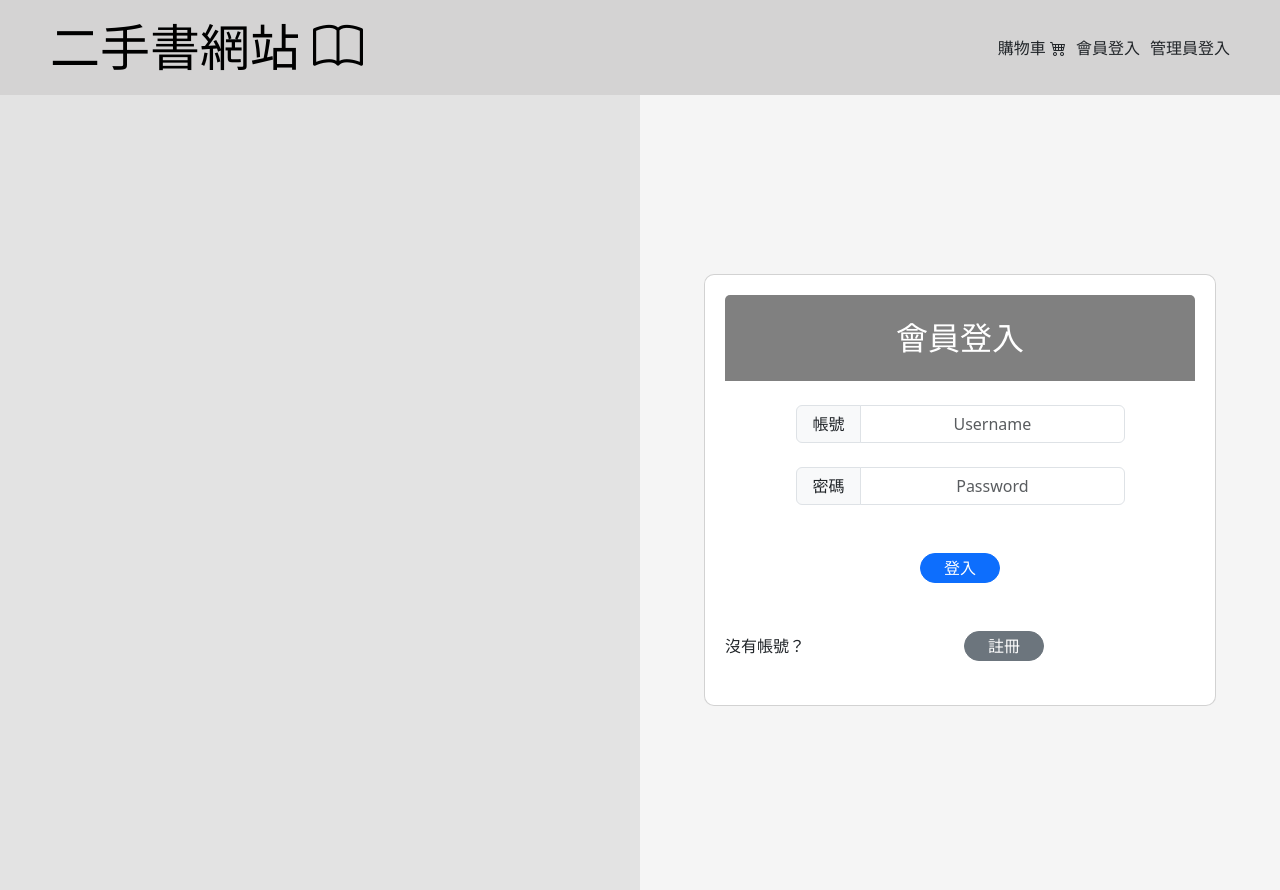
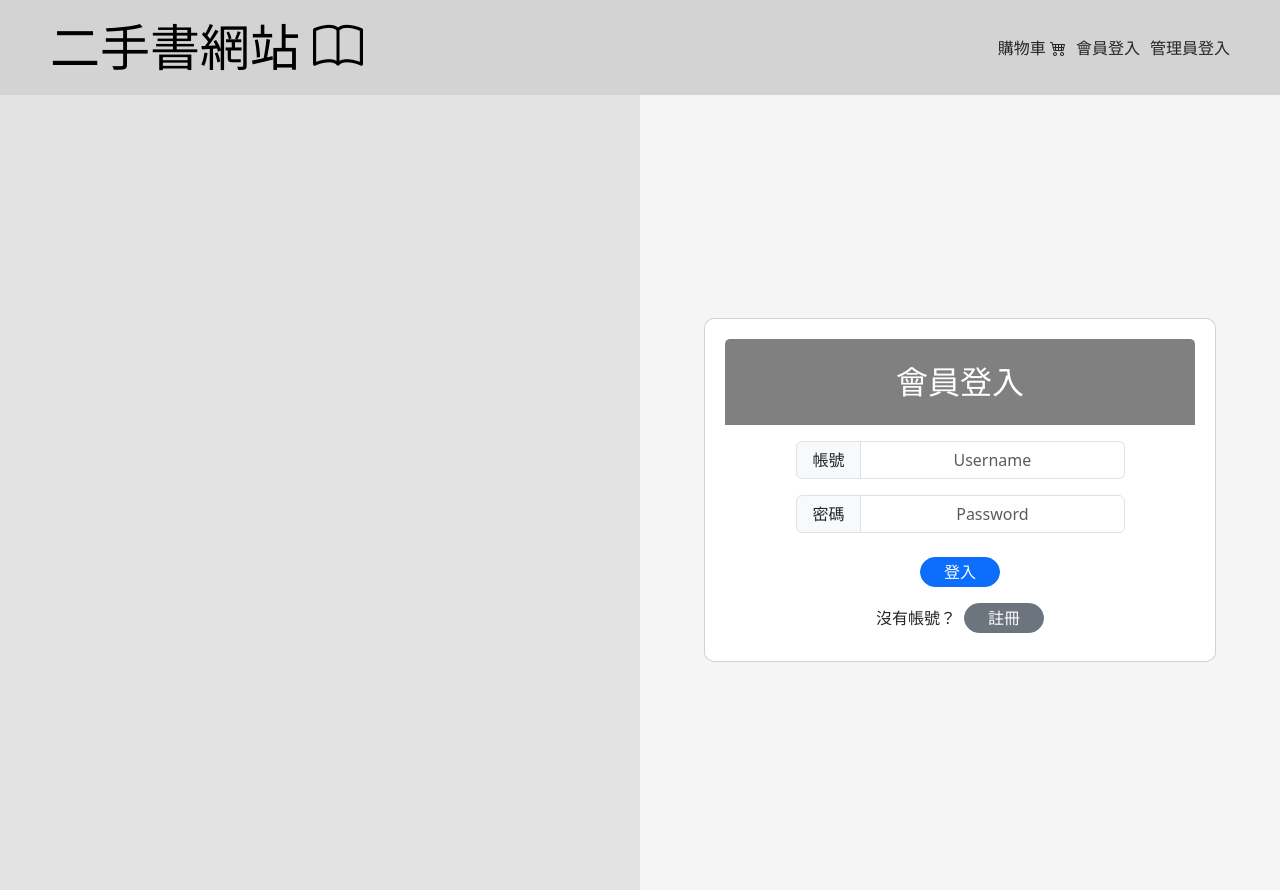
Before and after one commit to sunnyYUAN1126/chi02-, a Vue app: page / in a window 1280 px wide. Both pictures are taken after a click on the item "會員登入". Built offline with nearby package versions, Linux system fonts and the light colour scheme; no server answers.

Commit message:
登入排版

```diff
--- a/src/components/Menue/UserLogin.vue
+++ b/src/components/Menue/UserLogin.vue
@@ -59,22 +59,22 @@ onMounted(async () => {
               <h2 class="mb-0">會員登入</h2>
             </div>
 
-            <div class="input-group mb-4 mt-4 mx-auto" style="width: 70%;">
+            <div class="input-group my-3 mx-auto" style="width: 70%;">
               <span class="input-group-text d-flex justify-content-center align-items-center" style="width: 20%;">帳號</span>
               <input type="text" class="form-control text-center" v-model="username" placeholder="Username">
             </div>
 
-            <div class="input-group mb-4 mx-auto" style="width: 70%;">
+            <div class="input-group mb-3 mx-auto" style="width: 70%;">
               <span class="input-group-text d-flex justify-content-center align-items-center" style="width: 20%;">密碼</span>
               <input type="password" class="form-control text-center" v-model="password" placeholder="Password">
             </div>
 
-            <div class="mb-4 mt-4">
+            <div class="my-2 d-flex justify-content-center">
               <button class="btn btn-primary" @click="handleLogin">登入</button>
             </div>
 
             <!-- 註冊 -->
-            <div class="mb-4 mt-4 d-flex justify-content-center align-items-center gap-2">
+            <div class="my-2 d-flex justify-content-center align-items-center gap-2">
                 <p class="mb-0">沒有帳號？</p>
                 <button class="btn btn-secondary" @click="handleRegister">註冊</button>
             </div>
@@ -133,7 +133,6 @@ onMounted(async () => {
   display: flex;
   justify-content: center; /* 水平置中 */
   align-items: center;     /* 垂直置中 */
-  margin: 0 auto;
 }
 .login_container button:hover{
   color: white;
```
